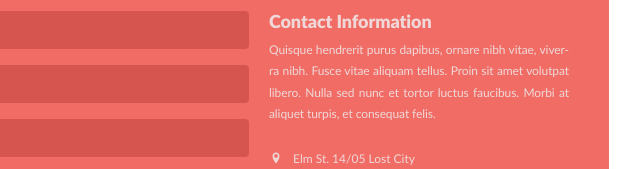
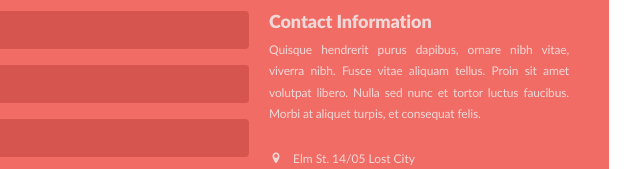
Before and after one commit to mmaaaaaaaails/singolo, a plain HTML site: page index.html in a window 1280 px wide. Shown: the part 3006-3175 px from the top of the page, 541-1181 px from the left. Drawn offline with Linux system fonts and the light colour scheme.

Commit message:
refactor: change letter-spacing

```diff
--- a/index.html
+++ b/index.html
@@ -239,7 +239,7 @@
                         </form>
                         <div class="contacts">
                             <h3 class="contacts__title">Contact Information</h3>
-                            <p class="contacts__text">Quisque hendrerit purus dapibus, ornare nibh vitae, viver-ra nibh. Fusce vitae aliquam tellus. Proin sit amet volutpat libero. Nulla sed nunc et tortor luctus faucibus. Morbi at aliquet turpis, et consequat felis.</p>
+                            <p class="contacts__text">Quisque hendrerit purus dapibus, ornare nibh vitae, viverra nibh. Fusce vitae aliquam tellus. Proin sit amet volutpat libero. Nulla sed nunc et tortor luctus faucibus. Morbi at aliquet turpis, et consequat felis.</p>
                             <ul class="contacts__list">
                                 <li class="contacts__item">
                                     <a class="contacts__link" href="#" >
--- a/singolo3.css
+++ b/singolo3.css
@@ -145,7 +145,7 @@
     line-height: 21.56px;
     color: #f0d8d9;
     text-align: justify;
-    letter-spacing: -.09px;
+    letter-spacing: -.14px;
     margin-bottom: 22px;
 }
 .contacts__item{
--- a/style.css
+++ b/style.css
@@ -464,7 +464,7 @@
     line-height: 21.56px;
     color: #f0d8d9;
     text-align: justify;
-    letter-spacing: -.09px;
+    letter-spacing: -.14px;
     margin-bottom: 22px;
 }
 .contacts__item{
```
Also changed, not shown: singolo3.html (+1 -1 lines).
